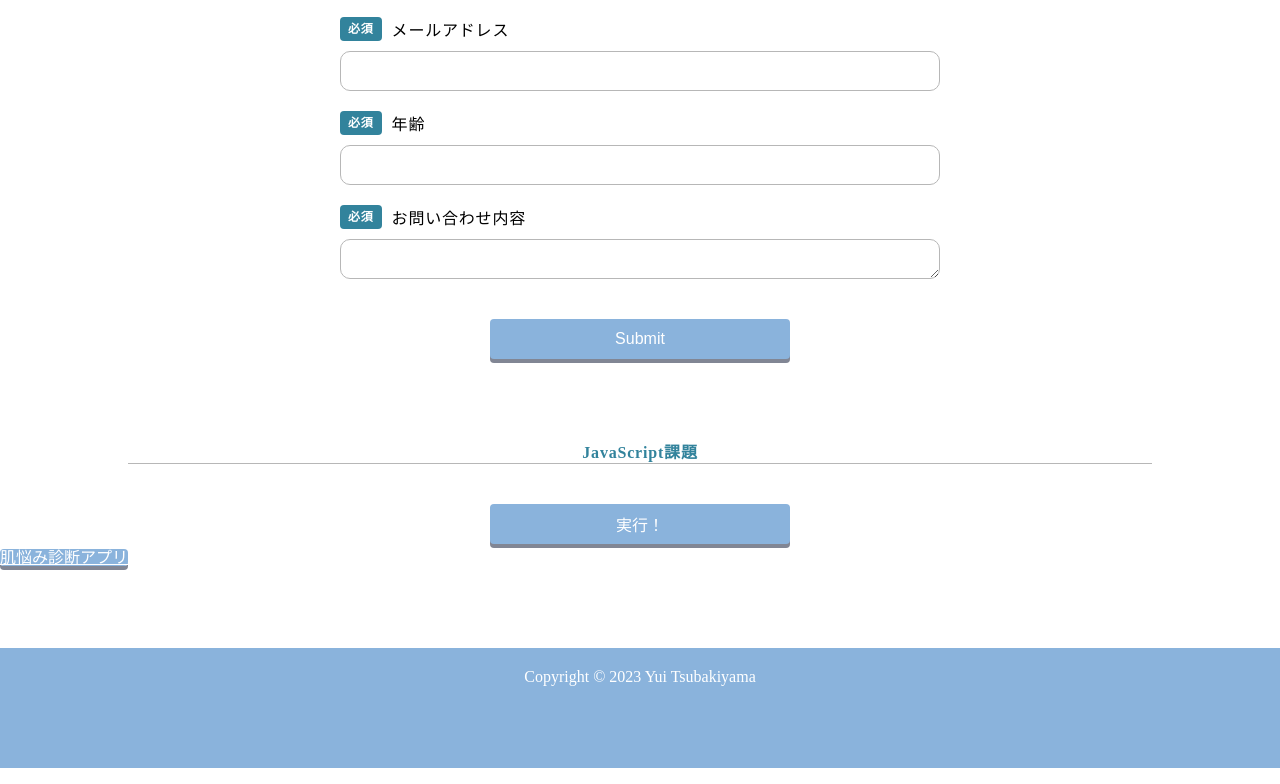
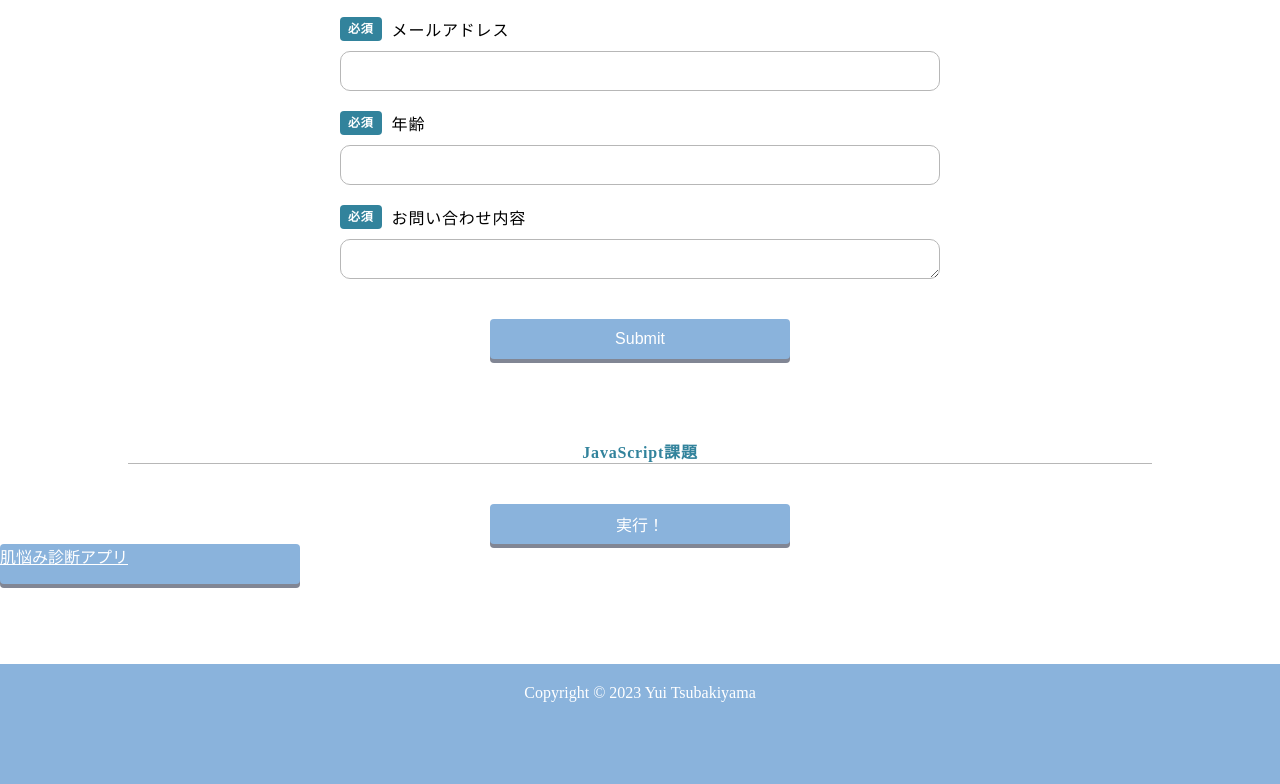
Before and after one commit to tsubakiyamayui/tsubakiyamayuiprofile, a plain HTML site: page index.html in a window 1280 px wide. Shown: the part 2034-2818 px from the top of the page. Drawn offline with Linux system fonts and the light colour scheme.

Commit message:
肌診断のaタグにCSSを付け加えました。

```diff
--- a/style.css
+++ b/style.css
@@ -272,6 +272,19 @@ textarea.form-input{
 .jikko{
   margin:0 auto;
 }
+ .url a{
+  display:block;
+  width:300px;
+  height:40px;
+  border:none;
+  background: #8AB3DC 0% 0% no-repeat padding-box;
+  color:#FFF;
+  font-size:16px;
+  box-shadow:  0px 4px 0px 0px #818694;
+  border-radius: 4px;
+  margin-bottom:0;
+  margin-top:0;
+ }
 
 
 .footer{
@@ -414,6 +427,7 @@ h3.java{
   width:100%;
   margin-bottom:0;
 }
+
 .footer p{
   margin-top:0px;
 }
```
